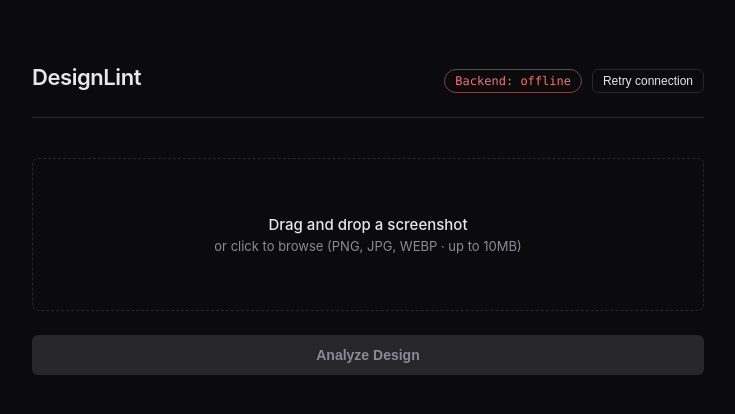
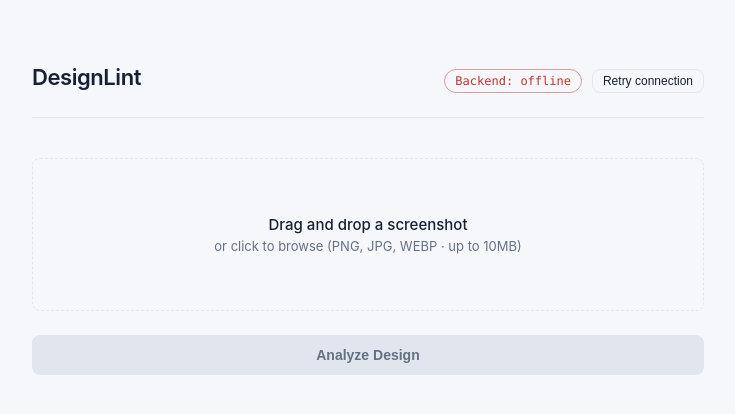
Before and after one commit to falguniiiii/DesignLint, a React (Vite) app in the folder frontend/: page / in a window 1280 px wide. Shown: the top 414 px of the page, without its empty margins (272-1007 px from the left). Built offline with nearby package versions, Linux system fonts and the light colour scheme; no server answers.

Commit message:
Updated UI to clean light theme

```diff
--- a/frontend/src/styles/main.css
+++ b/frontend/src/styles/main.css
@@ -1,14 +1,16 @@
+
 :root {
-  --color-bg: #0b0b0d;
-  --color-surface: #141417;
-  --color-border: #26262b;
-  --color-text: #e8e8ea;
-  --color-text-muted: #8b8b93;
-  --color-accent: #6ee7b7;
-  --color-danger: #f87171;
-  --radius: 6px;
+  --color-bg: #f5f7fb;
+  --color-surface: #ffffff;
+  --color-border: #e1e6ee;
+  --color-text: #172033;
+  --color-text-muted: #667085;
+  --color-accent: #087f5b;
+  --color-danger: #c53030;
+  --radius: 8px;
   --font-mono: "SFMono-Regular", Consolas, "Liberation Mono", Menlo, monospace;
 }
+
 
 * {
   box-sizing: border-box;
```
